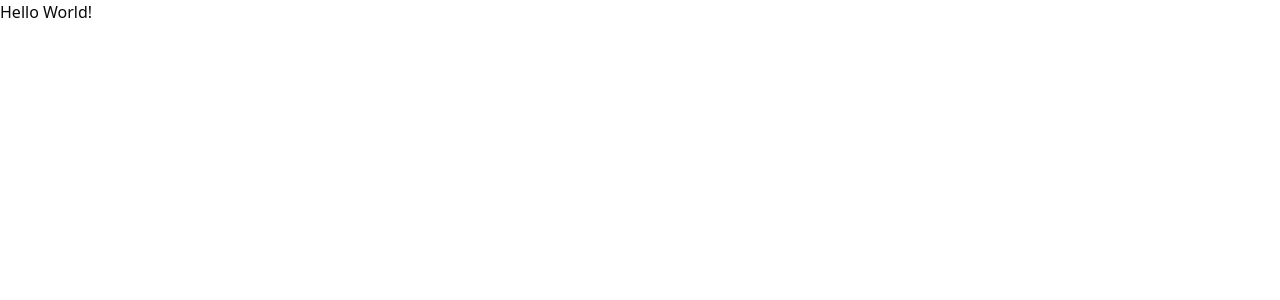
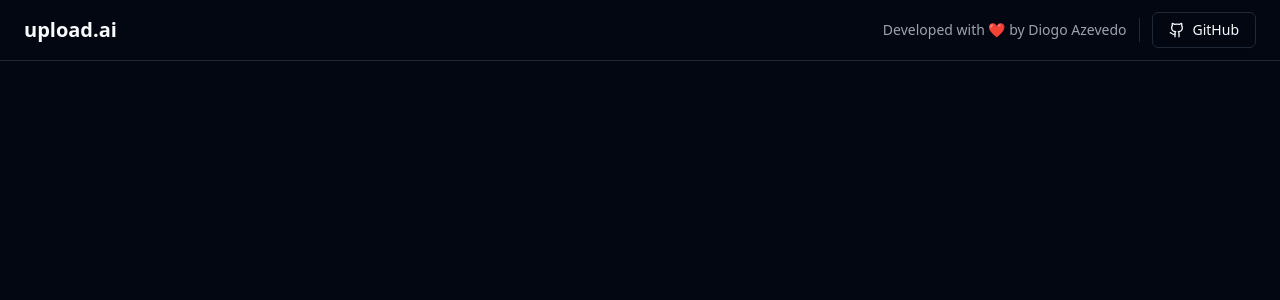
Before and after one commit to diogoazevedoo/upload-ai-web, a React (Vite) app: page / in a window 1280 px wide. Shown: the top 300 px of the page. Built offline with nearby package versions, Linux system fonts and the light colour scheme.

Commit message:
UI: Header creation

```diff
--- a/package.json
+++ b/package.json
@@ -10,8 +10,11 @@
   },
   "dependencies": {
     "@radix-ui/react-icons": "^1.3.0",
+    "@radix-ui/react-separator": "^1.0.3",
+    "@radix-ui/react-slot": "^1.0.2",
     "class-variance-authority": "^0.7.0",
     "clsx": "^2.1.0",
+    "lucide-react": "^0.274.0",
     "react": "^18.2.0",
     "react-dom": "^18.2.0",
     "tailwind-merge": "^2.2.1",
--- a/src/App.tsx
+++ b/src/App.tsx
@@ -1,5 +1,24 @@
+import { Github } from "lucide-react"
+import { Button } from "./components/ui/button";
+import { Separator } from "./components/ui/separator";
+
 export function App() {
   return (
-    <h1>Hello World!</h1>
+    <div className="min-h-screen flex flex-col">
+      <div className="px-6 py-3 flex items-center justify-between border-b">
+        <h1 className="text-xl font-bold">upload.ai</h1>
+
+        <div className="flex items-center gap-3">
+          <span className="text-sm text-muted-foreground">Developed with ❤️ by Diogo Azevedo</span>
+
+          <Separator orientation="vertical" className="h-6" />
+
+          <Button variant="outline">
+            <Github className="w-4 h-4 mr-2" />
+            GitHub
+          </Button>
+        </div>
+      </div>
+    </div>
   )
 }
--- /dev/null
+++ b/src/components/ui/button.tsx
@@ -0,0 +1,57 @@
+import * as React from "react"
+import { Slot } from "@radix-ui/react-slot"
+import { cva, type VariantProps } from "class-variance-authority"
+
+import { cn } from "@/lib/utils"
+
+const buttonVariants = cva(
+  "inline-flex items-center justify-center whitespace-nowrap rounded-md text-sm font-medium transition-colors focus-visible:outline-none focus-visible:ring-1 focus-visible:ring-ring disabled:pointer-events-none disabled:opacity-50",
+  {
+    variants: {
+      variant: {
+        default:
+          "bg-primary text-primary-foreground shadow hover:bg-primary/90",
+        destructive:
+          "bg-destructive text-destructive-foreground shadow-sm hover:bg-destructive/90",
+        outline:
+          "border border-input bg-background shadow-sm hover:bg-accent hover:text-accent-foreground",
+        secondary:
+          "bg-secondary text-secondary-foreground shadow-sm hover:bg-secondary/80",
+        ghost: "hover:bg-accent hover:text-accent-foreground",
+        link: "text-primary underline-offset-4 hover:underline",
+      },
+      size: {
+        default: "h-9 px-4 py-2",
+        sm: "h-8 rounded-md px-3 text-xs",
+        lg: "h-10 rounded-md px-8",
+        icon: "h-9 w-9",
+      },
+    },
+    defaultVariants: {
+      variant: "default",
+      size: "default",
+    },
+  }
+)
+
+export interface ButtonProps
+  extends React.ButtonHTMLAttributes<HTMLButtonElement>,
+    VariantProps<typeof buttonVariants> {
+  asChild?: boolean
+}
+
+const Button = React.forwardRef<HTMLButtonElement, ButtonProps>(
+  ({ className, variant, size, asChild = false, ...props }, ref) => {
+    const Comp = asChild ? Slot : "button"
+    return (
+      <Comp
+        className={cn(buttonVariants({ variant, size, className }))}
+        ref={ref}
+        {...props}
+      />
+    )
+  }
+)
+Button.displayName = "Button"
+
+export { Button, buttonVariants }
--- /dev/null
+++ b/src/components/ui/separator.tsx
@@ -0,0 +1,29 @@
+import * as React from "react"
+import * as SeparatorPrimitive from "@radix-ui/react-separator"
+
+import { cn } from "@/lib/utils"
+
+const Separator = React.forwardRef<
+  React.ElementRef<typeof SeparatorPrimitive.Root>,
+  React.ComponentPropsWithoutRef<typeof SeparatorPrimitive.Root>
+>(
+  (
+    { className, orientation = "horizontal", decorative = true, ...props },
+    ref
+  ) => (
+    <SeparatorPrimitive.Root
+      ref={ref}
+      decorative={decorative}
+      orientation={orientation}
+      className={cn(
+        "shrink-0 bg-border",
+        orientation === "horizontal" ? "h-[1px] w-full" : "h-full w-[1px]",
+        className
+      )}
+      {...props}
+    />
+  )
+)
+Separator.displayName = SeparatorPrimitive.Root.displayName
+
+export { Separator }
--- a/src/index.css
+++ b/src/index.css
@@ -4,65 +4,25 @@
 
 @layer base {
   :root {
-    --background: 0 0% 100%;
-    --foreground: 240 10% 3.9%;
-
-    --card: 0 0% 100%;
-    --card-foreground: 240 10% 3.9%;
-
-    --popover: 0 0% 100%;
-    --popover-foreground: 240 10% 3.9%;
-
-    --primary: 240 5.9% 10%;
-    --primary-foreground: 0 0% 98%;
-
-    --secondary: 240 4.8% 95.9%;
-    --secondary-foreground: 240 5.9% 10%;
-
-    --muted: 240 4.8% 95.9%;
-    --muted-foreground: 240 3.8% 46.1%;
-
-    --accent: 240 4.8% 95.9%;
-    --accent-foreground: 240 5.9% 10%;
-
-    --destructive: 0 84.2% 60.2%;
-    --destructive-foreground: 0 0% 98%;
-
-    --border: 240 5.9% 90%;
-    --input: 240 5.9% 90%;
-    --ring: 240 10% 3.9%;
-
-    --radius: 0.5rem;
-  }
-
-  .dark {
-    --background: 240 10% 3.9%;
-    --foreground: 0 0% 98%;
-
-    --card: 240 10% 3.9%;
-    --card-foreground: 0 0% 98%;
-
-    --popover: 240 10% 3.9%;
-    --popover-foreground: 0 0% 98%;
-
-    --primary: 0 0% 98%;
-    --primary-foreground: 240 5.9% 10%;
-
-    --secondary: 240 3.7% 15.9%;
-    --secondary-foreground: 0 0% 98%;
-
-    --muted: 240 3.7% 15.9%;
-    --muted-foreground: 240 5% 64.9%;
-
-    --accent: 240 3.7% 15.9%;
-    --accent-foreground: 0 0% 98%;
-
+    --background: 224 71.4% 4.1%;
+    --foreground: 210 20% 98%;
+    --card: 224 71.4% 4.1%;
+    --card-foreground: 210 20% 98%;
+    --popover: 224 71.4% 4.1%;
+    --popover-foreground: 210 20% 98%;
+    --primary: 210 20% 98%;
+    --primary-foreground: 220.9 39.3% 11%;
+    --secondary: 215 27.9% 16.9%;
+    --secondary-foreground: 210 20% 98%;
+    --muted: 215 27.9% 16.9%;
+    --muted-foreground: 217.9 10.6% 64.9%;
+    --accent: 215 27.9% 16.9%;
+    --accent-foreground: 210 20% 98%;
     --destructive: 0 62.8% 30.6%;
-    --destructive-foreground: 0 0% 98%;
-
-    --border: 240 3.7% 15.9%;
-    --input: 240 3.7% 15.9%;
-    --ring: 240 4.9% 83.9%;
+    --destructive-foreground: 210 20% 98%;
+    --border: 215 27.9% 16.9%;
+    --input: 215 27.9% 16.9%;
+    --ring: 216 12.2% 83.9%;
   }
 }
 
--- a/tailwind.config.js
+++ b/tailwind.config.js
@@ -52,11 +52,11 @@
           foreground: "hsl(var(--card-foreground))",
         },
       },
-      borderRadius: {
-        lg: "var(--radius)",
-        md: "calc(var(--radius) - 2px)",
-        sm: "calc(var(--radius) - 4px)",
-      },
+      // borderRadius: {
+      //   lg: "var(--radius)",
+      //   md: "calc(var(--radius) - 2px)",
+      //   sm: "calc(var(--radius) - 4px)",
+      // },
       keyframes: {
         "accordion-down": {
           from: { height: "0" },
```
Also changed, not shown: 1 other file (tests, documents, lock files or other folders).
